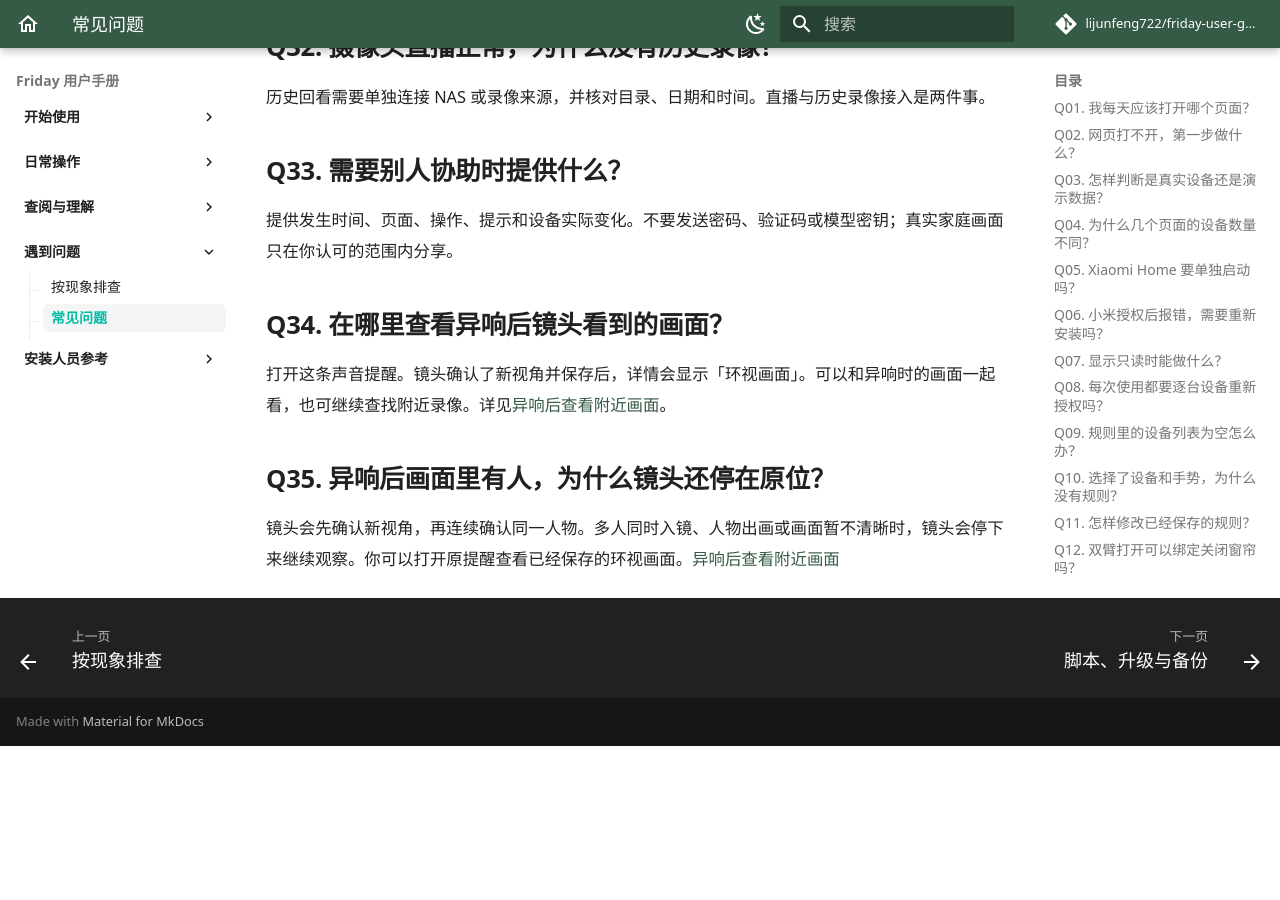
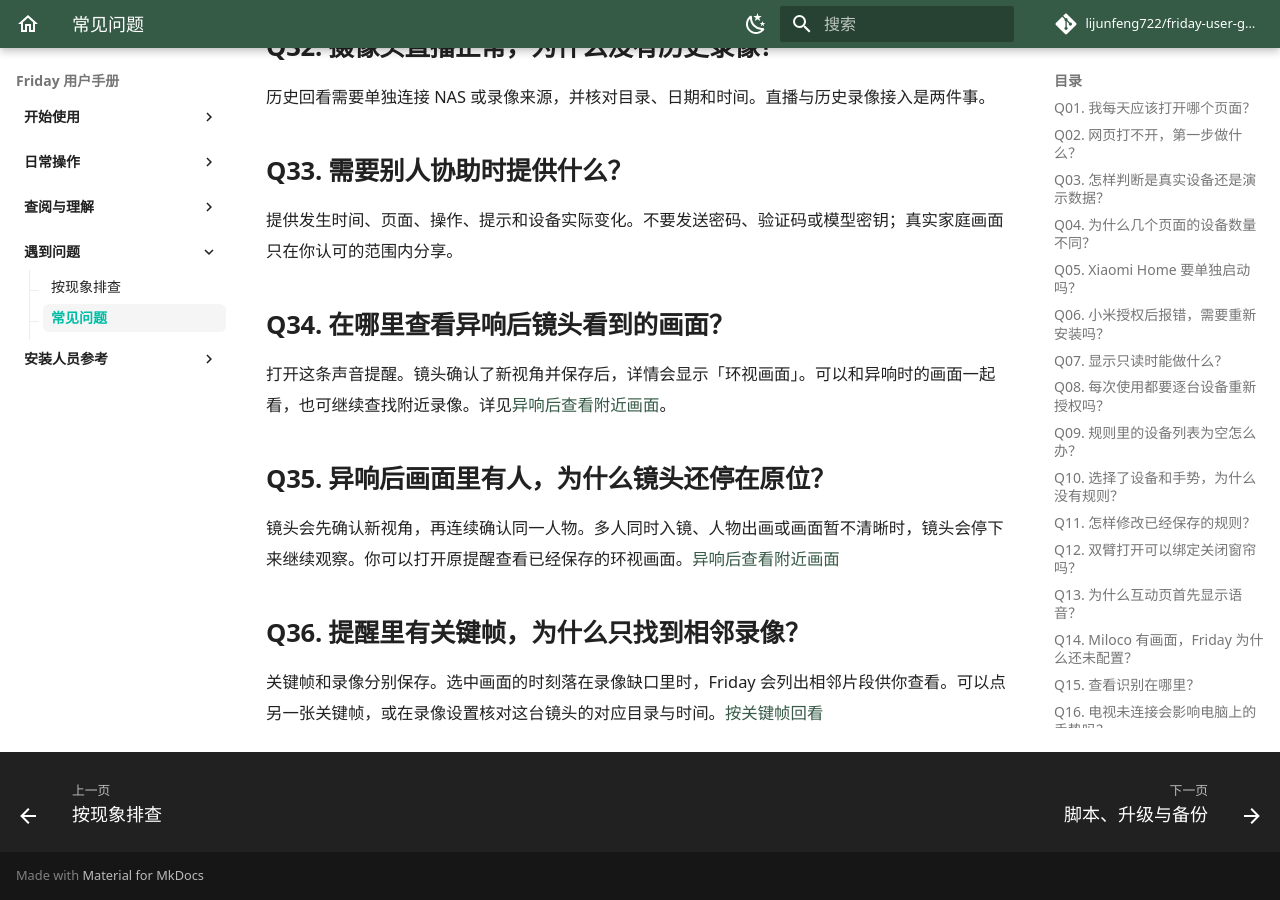
Before and after one commit to lijunfeng722/friday-user-guide, an MkDocs documentation site: the page built from docs/troubleshooting/faq.md, in a window 1280 px wide and 900 px high, scrolled down 5092 px. Built offline with MkDocs 1.6.1 and Material for MkDocs 9.7.7, drawn with Linux system fonts in a browser that asks for light colours; comment, search, counter and statistics services are not loaded; before the commit the page ends 5838 px from its top, so only the background shows below that.

Commit message:
文档：同步提醒关键帧的回看步骤

```diff
--- a/docs/guides/safety.md
+++ b/docs/guides/safety.md
@@ -30,4 +30,14 @@
 
 关闭「异响后环视」可只保留声音复核。关闭声音复核也会同时关闭环视。
 
+## 按关键帧回看
+
+1. 在「家中提醒」打开一条记录。画面复核有两段证据时，分别查看「首次观察」和「再次观察」。
+2. 点击带「回看」的关键帧，打开该画面采集时刻附近的静音保护预览。疑似跌倒、声音和环视记录的画面也使用这个入口。
+3. 如果提示「未找到所选时刻的录像」，可查看列出的相邻片段。缺少录像对应关系时，从「录像设置」核对镜头和时间。
+
+![按首次和再次观察的时间回看，合成示例](../assets/screenshots/friday-safety-keyframe-replay.jpg)
+
+「查看附近录像」会按提醒本身的时间查找。要查看较早的画面，直接点那张关键帧。
+
 **完成标准：**监测、提醒、输出设备和记录的状态都能分别说明。只想停止手势，使用互动页开关；想停全部后台感知，见[摄像头开关](cameras.md)。
--- a/docs/troubleshooting/faq.md
+++ b/docs/troubleshooting/faq.md
@@ -149,3 +149,7 @@
 ## Q35. 异响后画面里有人，为什么镜头还停在原位？
 
 镜头会先确认新视角，再连续确认同一人物。多人同时入镜、人物出画或画面暂不清晰时，镜头会停下来继续观察。你可以打开原提醒查看已经保存的环视画面。[异响后查看附近画面](../guides/safety.md#异响后查看附近画面)
+
+## Q36. 提醒里有关键帧，为什么只找到相邻录像？
+
+关键帧和录像分别保存。选中画面的时刻落在录像缺口里时，Friday 会列出相邻片段供你查看。可以点另一张关键帧，或在录像设置核对这台镜头的对应目录与时间。[按关键帧回看](../guides/safety.md#按关键帧回看)
```
Also changed, not shown: USER_MANUAL.md (+14 -0 lines), docs/assets/screenshots/friday-safety-keyframe-replay.source.json (added, +41 -0 lines), docs/assets/screenshots/friday-safety-keyframe-replay.jpg (added).
